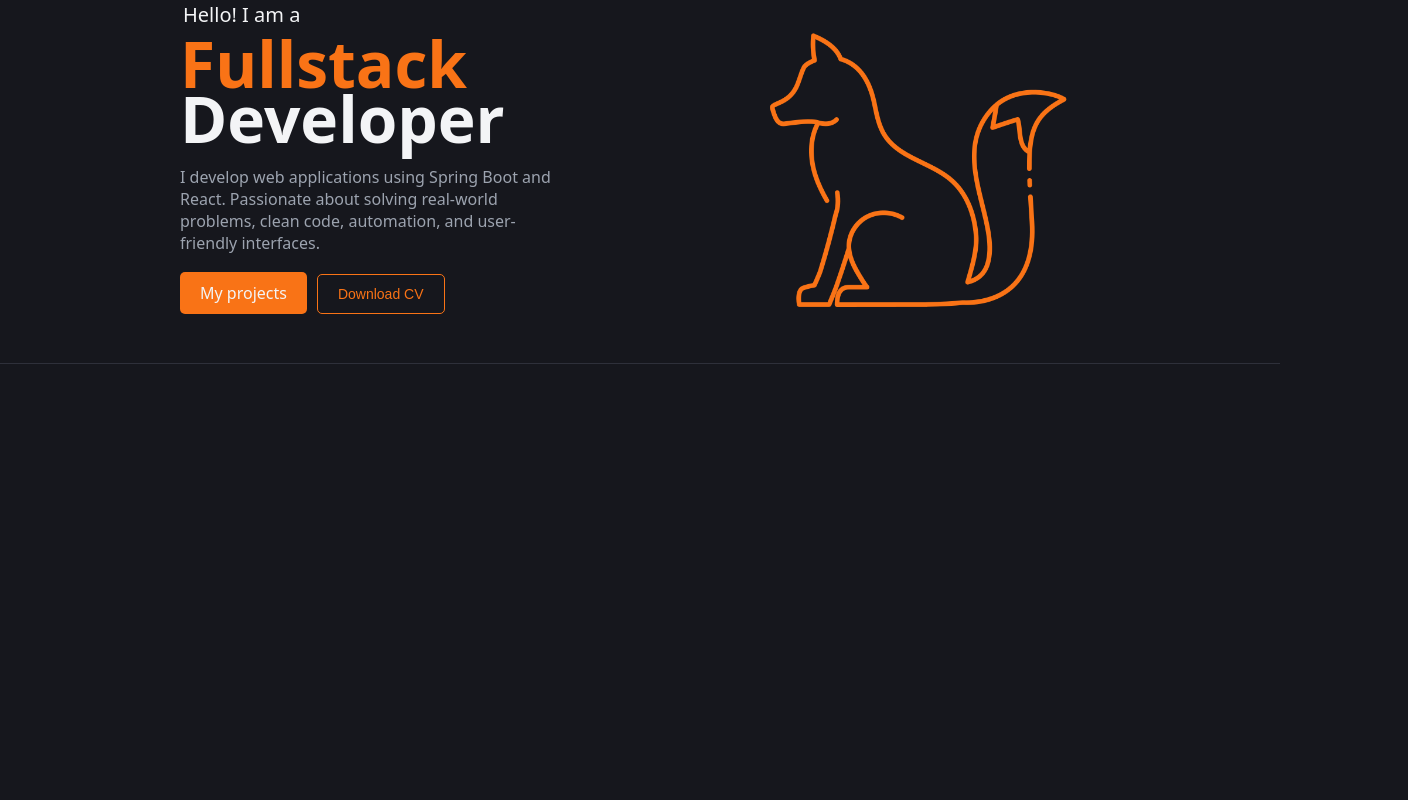
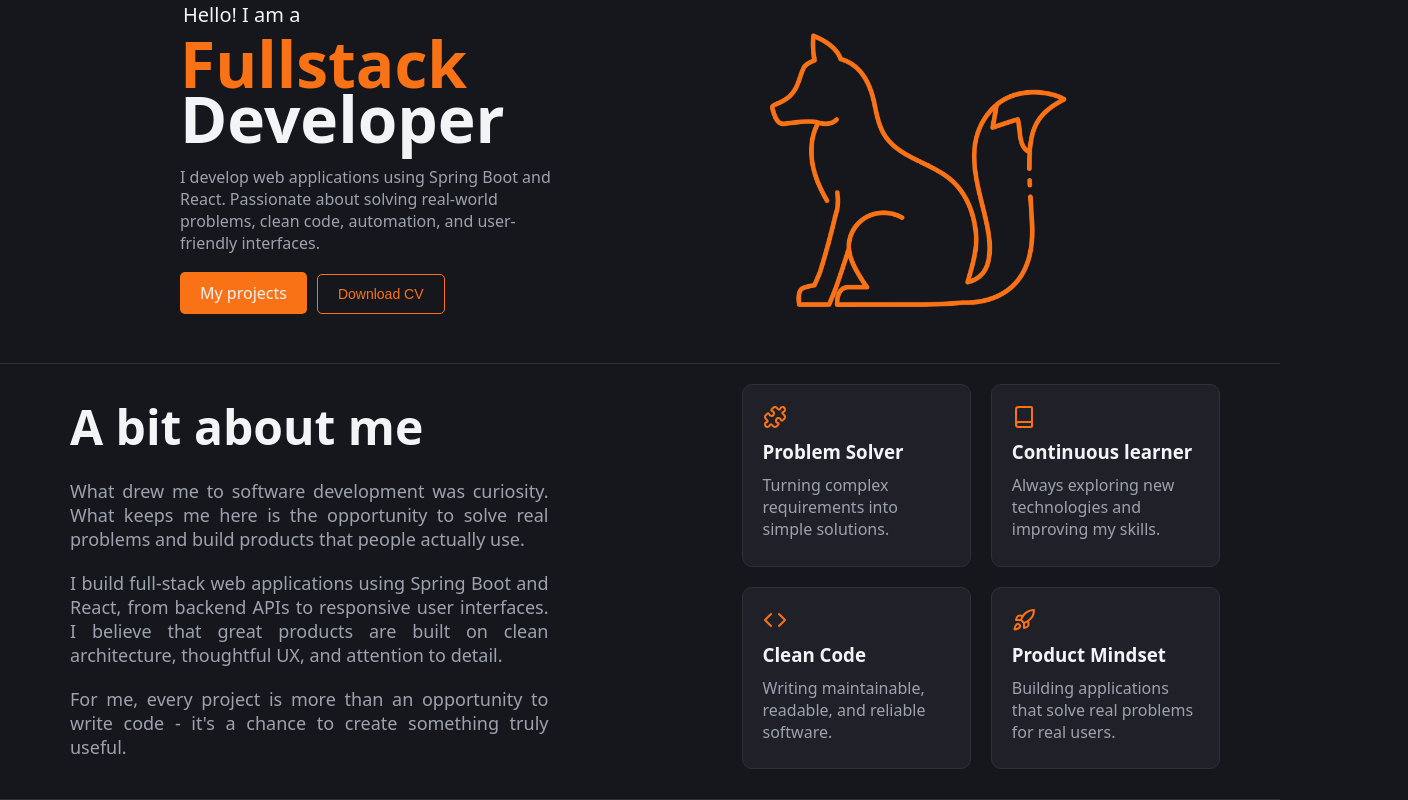
Before and after one commit to jelizavetavetaskova/Portfolio, a React (Vite) app: page / in a window 1280 px wide. Shown: the part 136-936 px from the top of the page, 1408 px wide, since content can reach past the window. Before the commit the page ends 800 px from the top, so only its background shows below. Built offline with nearby package versions, Linux system fonts and the light colour scheme.

Commit message:
feature: added About section

```diff
--- a/src/App.tsx
+++ b/src/App.tsx
@@ -1,12 +1,14 @@
 import './App.css'
 import Navbar from "./components/Navbar.tsx";
 import Hero from "./sections/Hero.tsx";
+import About from "./sections/About.tsx";
 
 function App() {
   return (
       <>
           <Navbar />
           <Hero />
+          <About />
       </>
   )
 }
--- /dev/null
+++ b/src/components/Card.css
@@ -0,0 +1,22 @@
+.card {
+    width: 100%;
+    background: var(--bg-secondary);
+    border-radius: 10px;
+    padding: 20px;
+    border: 1px solid var(--border);
+}
+
+.card h3 {
+    text-align: left;
+    width: 100%;
+    margin-bottom: 10px;
+    margin-top: 5px;
+}
+
+.card .card-icon {
+    color: var(--accent);
+}
+
+.card .card-content {
+    color: var(--text-secondary);
+}
--- /dev/null
+++ b/src/components/Card.tsx
@@ -0,0 +1,23 @@
+import type {ReactNode} from "react";
+import "./Card.css";
+
+interface CardProps {
+    title: string;
+    children: ReactNode;
+    icon?: ReactNode;
+}
+
+const Card = ({icon, title, children}: CardProps) => {
+    return (
+        <div className="card">
+            {icon &&
+                <span className="card-icon">{icon}</span>
+            }
+
+            <h3>{title}</h3>
+            <div className="card-content">{children}</div>
+        </div>
+    )
+}
+
+export default Card;
--- a/src/index.css
+++ b/src/index.css
@@ -20,7 +20,9 @@
     --leading-sm: 20px;
     --leading-base: 24px;
     --leading-lg: 28px;
-    --leading-xl: 28px;
+    --leading-xl: 32px;
+    --leading-2xl: 36px;
+    --leading-3xl: 40px;
 
     --accent: #f97316;
     --accent-hover: #fb923c;
--- /dev/null
+++ b/src/sections/About.css
@@ -0,0 +1,59 @@
+#about {
+    border-bottom: 1px solid var(--border);
+    padding-left: 60px;
+    margin-top: 20px;
+    display: flex;
+    flex-direction: row;
+    gap: 15%;
+    padding-bottom: 30px;
+}
+
+.about-text {
+    flex: 1;
+    padding: 10px;
+}
+
+.about-text h1 {
+    font-size: var(--text-5xl)
+}
+
+.about-text p {
+    margin-top: 20px;
+    font-size: var(--text-lg);
+    color: var(--text-secondary);
+    text-align: justify;
+}
+
+.about-cards {
+    flex: 1;
+    display: grid;
+    grid-template-columns: repeat(2, 1fr);
+    gap: 20px;
+    margin-right: 60px;
+}
+
+@media (max-width: 768px) {
+    #about {
+        flex-direction: column;
+        gap: 20px;
+    }
+
+    .about-text {
+        width: 80%;
+        padding: 0;
+    }
+
+    .about-text h1 {
+        font-size: var(--text-4xl);
+    }
+
+    .about-text p {
+        width: 100%;
+    }
+
+    .about-cards {
+        grid-template-columns: 1fr;
+        width: 80%;
+        gap: 10px;
+    }
+}
--- /dev/null
+++ b/src/sections/About.tsx
@@ -0,0 +1,58 @@
+import "./About.css";
+import Card from "../components/Card.tsx";
+import {Book, Code, Puzzle, Rocket} from "lucide-react";
+
+const About = () => {
+    const cards = [
+        {
+            title: "Problem Solver",
+            children: <>Turning complex requirements into simple solutions.</>,
+            icon: <Puzzle/>
+        },
+        {
+            title: "Continuous learner",
+            children: <>Always exploring new technologies and improving my skills.</>,
+            icon: <Book/>
+        },
+        {
+            title: "Clean Code",
+            children: <>Writing maintainable, readable, and reliable software.</>,
+            icon: <Code/>
+        },
+        {
+            title: "Product Mindset",
+            children: <>Building applications that solve real problems for real users.</>,
+            icon: <Rocket/>
+        }
+    ]
+
+    return (
+        <section id="about">
+            <div className="about-text">
+                <h1>A bit about me</h1>
+
+                <p>
+                    What drew me to software development was curiosity. What keeps me here is the opportunity to solve
+                    real problems and build products that people actually use.
+                </p>
+                <p>
+                    I build full-stack web applications using Spring Boot and React, from backend APIs to responsive
+                    user interfaces. I believe that great products are built on clean architecture, thoughtful UX, and
+                    attention to detail.
+                </p>
+                <p>
+                    For me, every project is more than an opportunity to write code - it's a chance to create something
+                    truly useful.
+                </p>
+            </div>
+
+            <div className="about-cards">
+                {cards.map((card) => (
+                    <Card title={card.title} icon={card.icon}>{card.children}</Card>
+                ))}
+            </div>
+        </section>
+    )
+}
+
+export default About;
--- a/src/sections/Hero.css
+++ b/src/sections/Hero.css
@@ -56,7 +56,7 @@
 
 .mascot {
     position: absolute;
-    width: 50%;
+    width: 40%;
     left: 60%;
     top: 150px;
 }
@@ -84,8 +84,8 @@
     }
 
     .hello h1 {
-        font-size: var(--text-4xl);
-        line-height: 30px;
+        font-size: var(--text-5xl);
+        line-height: var(--leading-3xl);
     }
 
     .buttons {
--- a/src/sections/Hero.tsx
+++ b/src/sections/Hero.tsx
@@ -2,7 +2,7 @@ import "./Hero.css";
 
 const Hero = () => {
     return (
-        <div className="hero">
+        <section className="hero">
             <div className="about">
                 <div className="hello">
                     <p>Hello! I am a</p>
@@ -23,7 +23,7 @@ const Hero = () => {
             <div className="mascot">
                 <img src="/fox-for-about.png" alt="fox"/>
             </div>
-        </div>
+        </section>
     )
 }
 
```
